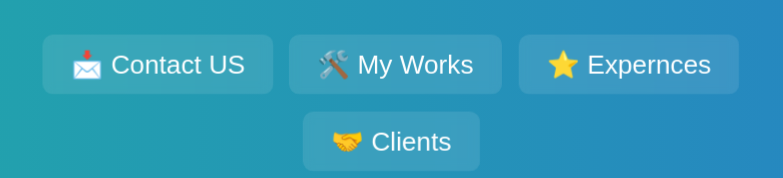
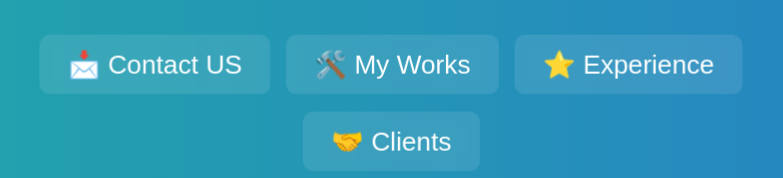
Before and after one commit to adilgameryt1233/AdilGamerYT-Profolio, a plain HTML site: page index.html in a window 1280 px wide. Shown: the part 555-733 px from the top of the page, 249-1032 px from the left. Drawn offline with Linux system fonts and the light colour scheme.

Commit message:
Update index.html

```diff
--- a/index.html
+++ b/index.html
@@ -22,7 +22,7 @@ My goal is to improve day by day 📈 <br>and become one of the best developers
 <br>
   <button id="button 1" class="btn" onclick="window.location.href='ContactUS.html'">📩 Contact US</button>
   <button id="button 3"class="btn" onclick="alert('My Works Section Coming Soon!')">🛠️ My Works</button>
-  <button id="button 2"class="btn" onclick="window.location.href='Experience.html'">⭐ Expernces</button> <br>
+  <button id="button 2"class="btn" onclick="window.location.href='Experience.html'">⭐ Experience</button> <br>
   <button id="button 4"class="btn" onclick="alert('There Is No Clients For Now!')">🤝 Clients</button>
   </p>
 <br>
```
